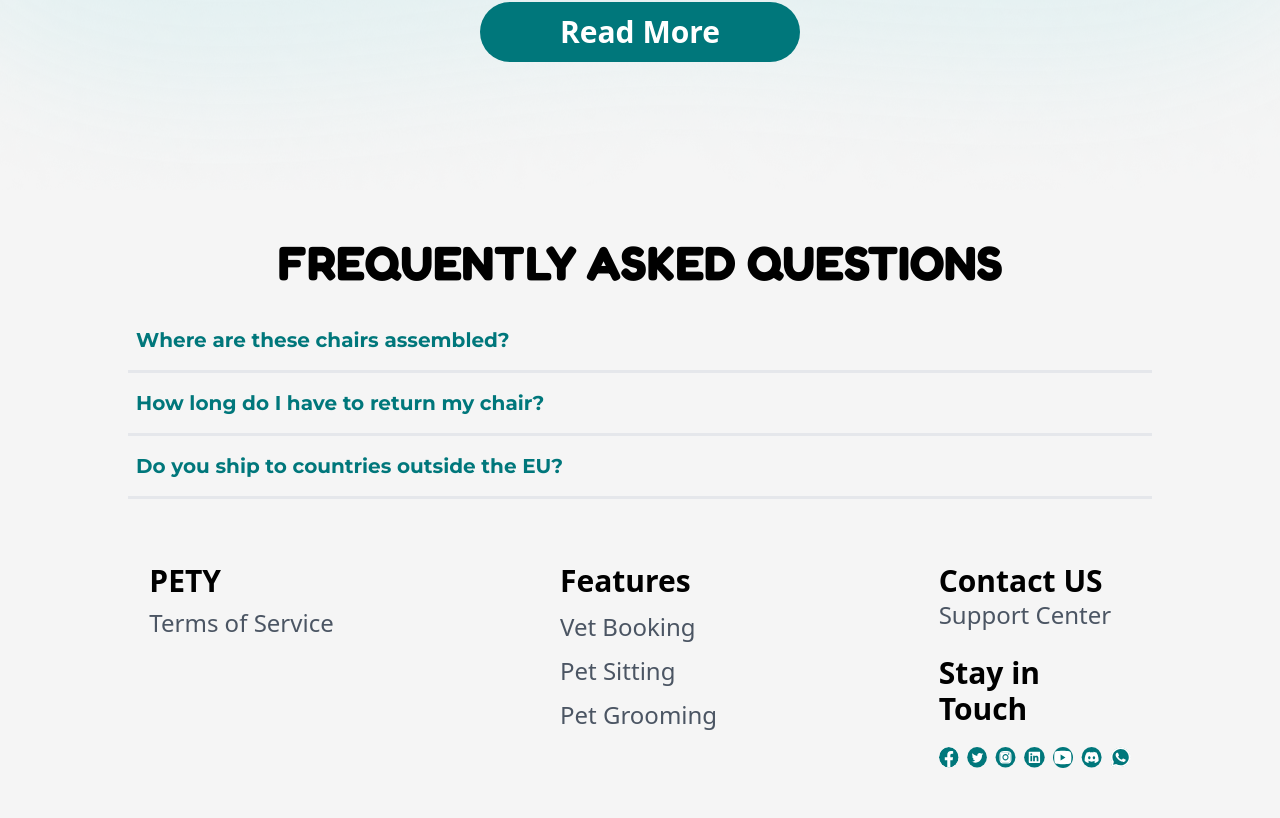
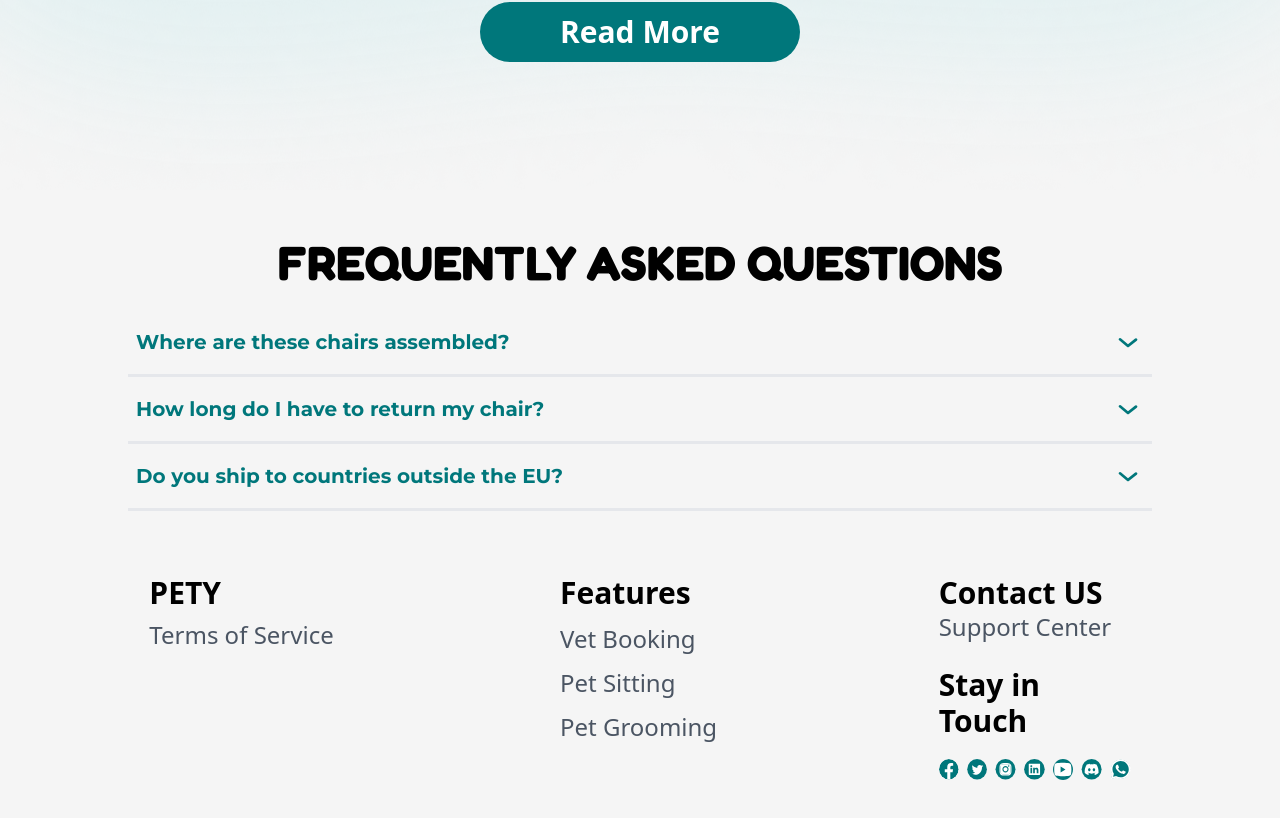
Before and after one commit to AhmedZahran15/Pety---Pet-Care, a React (Vite) app: page / in a window 1280 px wide. Shown: the part 3054-3872 px from the top of the page. Built offline with nearby package versions, Linux system fonts and the light colour scheme.

Commit message:
Add PropTypes to AccordionItem component

```diff
--- a/src/Pages/HomePage/FAQ.jsx
+++ b/src/Pages/HomePage/FAQ.jsx
@@ -1,5 +1,6 @@
 import { useState } from "react";
 import ArrowSvg from "../../assets/ArrowSvg";
+import PropTypes from "prop-types";
 const faqs = [
   {
     title: "Where are these chairs assembled?",
@@ -22,10 +23,7 @@ export default function FAQ() {
   }
   return (
     <div className="mx-10 mt-12 md:mx-16 lg:mx-32">
-      <h1
-        className="mb-6 text-center font-['Fredoka']  text-5xl
- font-bold uppercase"
-      >
+      <h1 className="mb-6 text-center font-['Fredoka']  text-5xl font-bold uppercase">
         Frequently Asked Questions
       </h1>
       {faqs.map((item, index) => (
@@ -51,20 +49,25 @@ export default function FAQ() {
 function AccordionItem({ item, index, isOpen, toggle, children }) {
   return (
     <div
-      className={`cursor-pointer border-b-[3px] px-2 py-4 font-['Montserrat']
-       text-xl`}
+      className={`cursor-pointer border-b-[3px] px-2 py-4 font-['Montserrat'] text-xl`}
       onClick={() => toggle(index)}
     >
       <div className="flex items-center justify-between ">
-        <span
-          className="font-['Montserrat'] text-xl
- font-bold text-primary"
-        >
+        <span className="font-['Montserrat'] text-xl font-bold text-primary">
           {item.title}
         </span>
-        {isOpen === index ? <ArrowSvg direction="up" /> : <ArrowSvg />}
+        <span className="w-8">
+          {isOpen === index ? <ArrowSvg direction="up" /> : <ArrowSvg />}
+        </span>
       </div>
       {children}
     </div>
   );
 }
+AccordionItem.propTypes = {
+  item: PropTypes.object,
+  index: PropTypes.number,
+  isOpen: PropTypes.number,
+  toggle: PropTypes.func,
+  children: PropTypes.node,
+};
```
